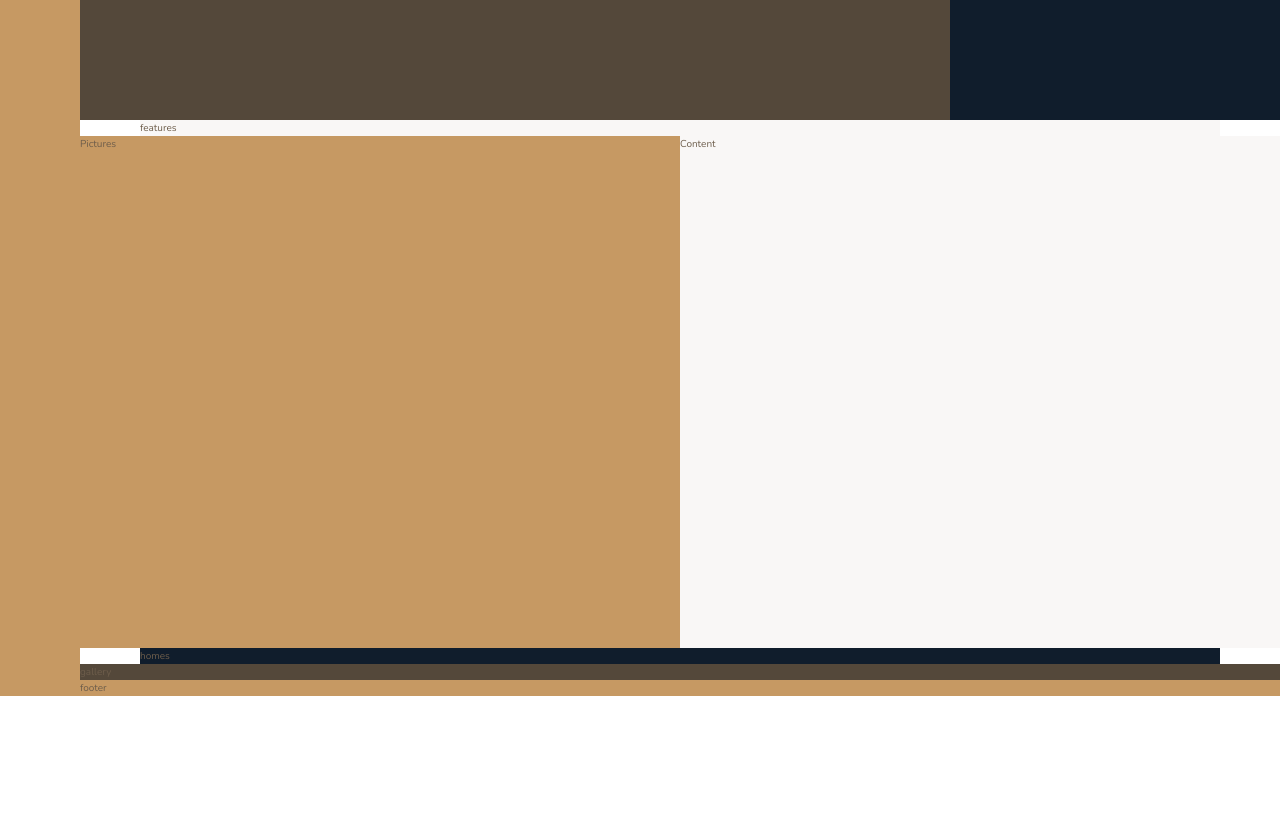
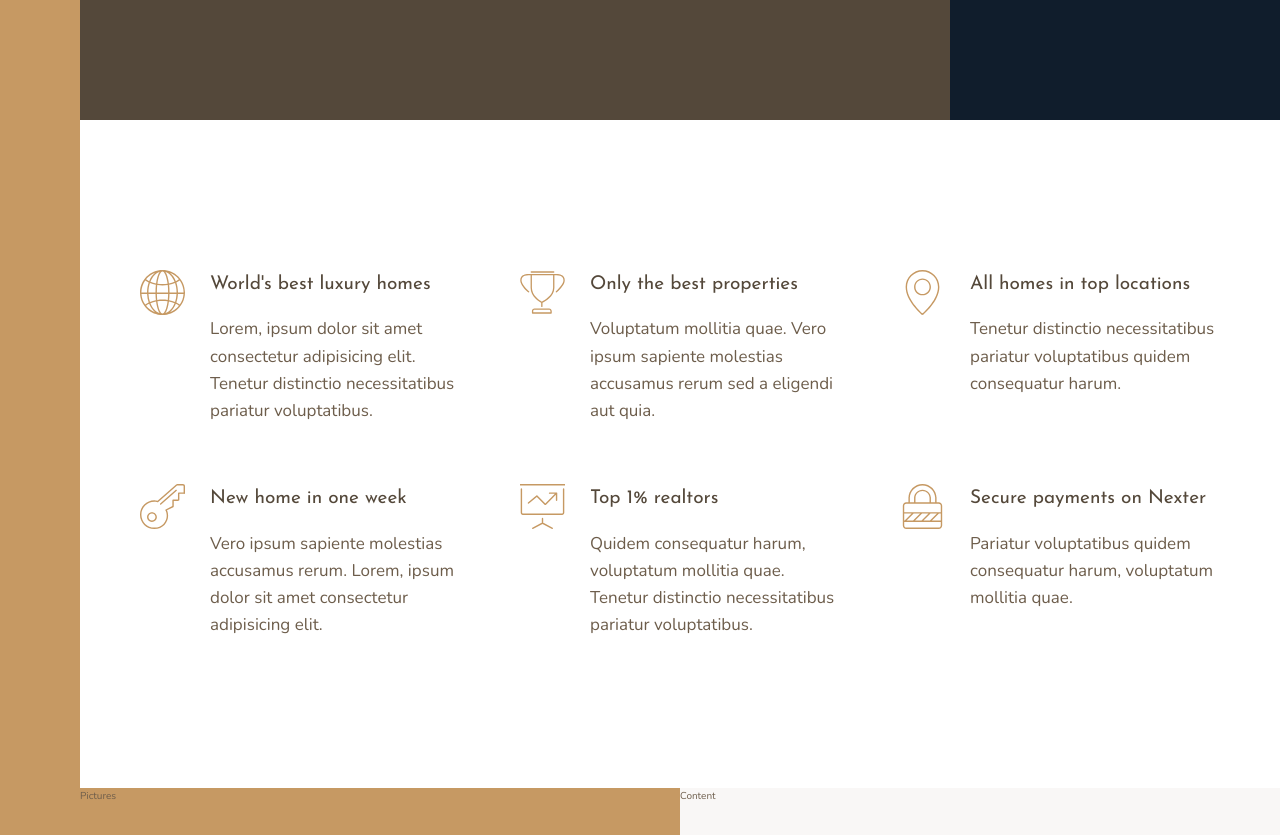
Before and after one commit to NemanjaP83/Nexter, a website: page index.html in a window 1280 px wide. Shown: the part 520-1355 px from the top of the page. Before the commit the page ends 1216 px from the top, so only its background shows below. Drawn offline with nearby package versions, Linux system fonts and the light colour scheme.

Commit message:
feature section finished

```diff
--- a/index.html
+++ b/index.html
@@ -24,7 +24,60 @@
         realtors
     </div>
     <section class="features">
-        features
+        <div class="feature feature-1">
+            <svg class="feature__icon">
+                <use xlink:href="/dist/assets/img/sprite.svg#icon-global"></use>
+            </svg>
+            <h4 class="heading-4 heading-4--dark">World's best luxury homes</h4>
+            <p class="feature__text">
+                Lorem, ipsum dolor sit amet consectetur adipisicing elit. Tenetur distinctio necessitatibus pariatur voluptatibus.
+            </p>
+        </div>
+        <div class="feature feature-2">
+            <svg class="feature__icon">
+                <use xlink:href="/dist/assets/img/sprite.svg#icon-trophy"></use>
+            </svg>
+            <h4 class="heading-4 heading-4--dark">Only the best properties</h4>
+            <p class="feature__text">
+                Voluptatum mollitia quae. Vero ipsum sapiente molestias accusamus rerum sed a eligendi aut quia.
+            </p>
+        </div>
+        <div class="feature feature-3">
+            <svg class="feature__icon">
+                <use xlink:href="/dist/assets/img/sprite.svg#icon-map-pin"></use>
+            </svg>
+            <h4 class="heading-4 heading-4--dark">All homes in top locations</h4>
+            <p class="feature__text">
+                Tenetur distinctio necessitatibus pariatur voluptatibus quidem consequatur harum.
+            </p>
+        </div>
+        <div class="feature feature-4">
+            <svg class="feature__icon">
+                <use xlink:href="/dist/assets/img/sprite.svg#icon-key"></use>
+            </svg>
+            <h4 class="heading-4 heading-4--dark">New home in one week</h4>
+            <p class="feature__text">
+                Vero ipsum sapiente molestias accusamus rerum. Lorem, ipsum dolor sit amet consectetur adipisicing elit.
+            </p>
+        </div>
+        <div class="feature feature-5">
+            <svg class="feature__icon">
+                <use xlink:href="/dist/assets/img/sprite.svg#icon-presentation"></use>
+            </svg>
+            <h4 class="heading-4 heading-4--dark">Top 1% realtors</h4>
+            <p class="feature__text">
+                Quidem consequatur harum, voluptatum mollitia quae. Tenetur distinctio necessitatibus pariatur voluptatibus.
+            </p>
+        </div>
+        <div class="feature feature-6">
+            <svg class="feature__icon">
+                <use xlink:href="/dist/assets/img/sprite.svg#icon-lock"></use>
+            </svg>
+            <h4 class="heading-4 heading-4--dark">Secure payments on Nexter</h4>
+            <p class="feature__text">
+                Pariatur voluptatibus quidem consequatur harum, voluptatum mollitia quae.
+            </p>
+        </div>
     </section>
     <section class="story">
         <div class="story__pictures">
--- a/sass/_features.scss
+++ b/sass/_features.scss
@@ -1,4 +1,27 @@
 .features {
-    background-color: $color-grey-light-1;
     grid-column: 3 / 11;
+    margin: 15rem 0;
+
+    display: grid;
+    grid-template-columns: repeat(auto-fit, minmax(25rem, 1fr));
+    gap: 6rem;
+    align-items: start;
+
+    .feature {
+        display: grid;
+        grid-template-columns: min-content 1fr;
+        row-gap: 1.5rem;
+        column-gap: 2.5rem;
+
+        &__icon {
+            fill: $color-primary;
+            width: 4.5rem;
+            height: 4.5rem;
+            grid-row: 1 / span 2;
+        }
+
+        &__text {
+            font-size: 1.7rem;
+        }
+    }
 }
--- a/sass/_typography.scss
+++ b/sass/_typography.scss
@@ -0,0 +1,29 @@
+%heading {
+    font-family: $font-display;
+    font-weight: 400;
+}
+
+.heading-1 {
+    @extend %heading;
+}
+
+.heading-2 {
+    @extend %heading;
+}
+
+.heading-3 {
+    @extend %heading;
+}
+
+.heading-4 {
+    @extend %heading;
+    font-size: 1.9rem;
+
+    &--light {
+        color: $color-grey-light-1;
+    }
+
+    &--dark {
+        color: $color-grey-dark-1;
+    }
+}
```
Also changed, not shown: dist/css/main.css, 1 other file.
